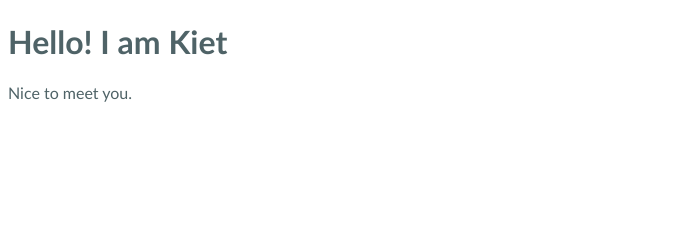
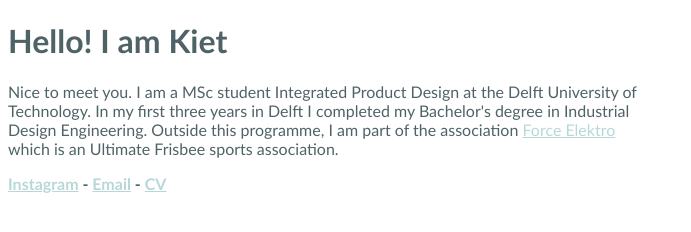
Before and after one commit to kstiemer/kietstiemer.github.io, a plain HTML site: page index.html in a window 1280 px wide. Shown: the part 248-480 px from the top of the page, without its empty margins (0-691 px from the left). Drawn offline with Linux system fonts and the light colour scheme.

Commit message:
before break update

```diff
--- a/index.html
+++ b/index.html
@@ -13,7 +13,11 @@
 <body>
     <img class="me1" src="kiet.JPG" alt="This is Kiet">
     <h1>Hello! I am Kiet</h1>
-    <p>Nice to meet you.</p>
+    <p>Nice to meet you. I am a MSc student Integrated Product Design at the Delft University of Technology. In my first three years in Delft I completed my Bachelor's degree in
+        Industrial Design Engineering. Outside this programme, I am part of the association <a href="https://www.force-elektro.nl/" target="_blank">Force Elektro</a> which is an Ultimate Frisbee sports association.
+    </p>
+    <p><b><a href="https://www.instagram.com/kiet.s/" target="_blank">Instagram</a> - <a href="mailto:kietstiemer@gmail.com">Email</a> -
+        <a href="./portfolio_Kiet_Stiemer.pdf" target="_blank">CV</a></b></p>
 </body>
 </html>
 <!-- End of HTML -->
--- a/style.css
+++ b/style.css
@@ -1,3 +1,7 @@
+* {
+    font-family: 'Trebuchet MS', 'Lucida Sans Unicode', 'Lucida Grande', 'Lucida Sans', Arial, sans-serif;
+}
+
 .me1 {
     width: 25%;
     height: auto;
@@ -6,12 +10,21 @@
 
 h1 {
     color: #4f6367;
-    /* padding-left: 35%; */
-    font-family: 'Trebuchet MS', 'Lucida Sans Unicode', 'Lucida Grande', 'Lucida Sans', Arial, sans-serif;
 }
 
 p {
     color: #4f6367;
-    /* padding-left: 25%; */
-    font-family: 'Trebuchet MS', 'Lucida Sans Unicode', 'Lucida Grande', 'Lucida Sans', Arial, sans-serif;
+    max-width: 50%;
 }
+
+a:hover {
+    color: #4f6367;
+}
+
+a:active {
+    color: #c7ee1b
+}
+
+a {
+    color:#b8d8d8;
+}
```
Also changed, not shown: 1 other file.
